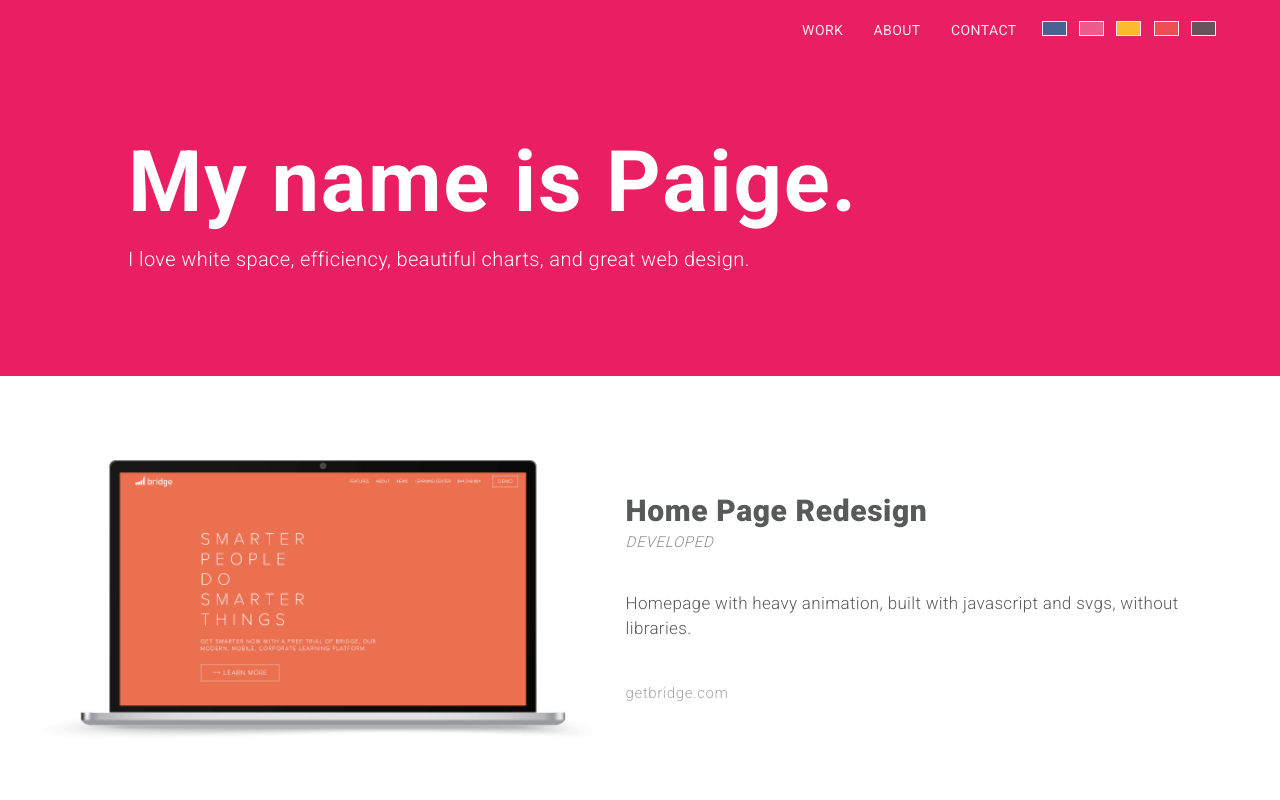
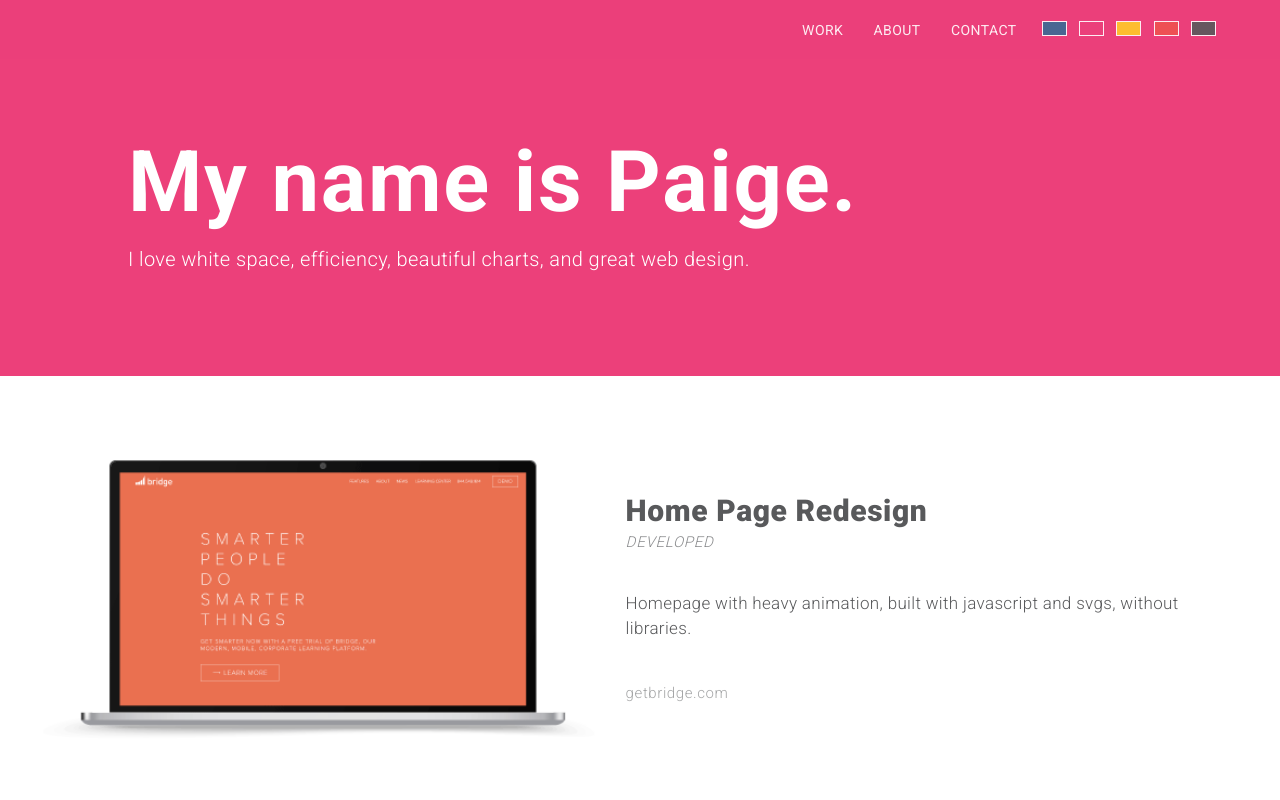
Before and after one commit to pg-g/pg-g.github.io, a plain HTML site: page index.html in a window 1280 px wide. Both pictures are taken after a click on the button 1091 px from the left and 28 px from the top of the page. Shown: the top 800 px of the page. Drawn offline with nearby package versions, Linux system fonts and the light colour scheme.

Commit message:
fixed it

```diff
--- a/home.js
+++ b/home.js
@@ -7,8 +7,8 @@ $('#gold-btn').on("click", function(){
 	$('.link-btn').css('color','#FFCB28');
 });
 $('#orange-btn').on("click", function(){
-	$('.color').css('background-color','#F58967');
-	$('.link-btn').css('color','#F58967');
+	$('.color').css('background-color','#ef5350');
+	$('.link-btn').css('color','#ef5350');
 });
 $('#gray-btn').on("click", function(){
 	$('.color').css('background-color','#58595B');
@@ -19,8 +19,8 @@ $('#dark-btn').on("click", function(){
 	$('.link-btn').css('color','#386B95');
 });
 $('#pink-btn').on("click", function(){
-	$('.color').css('background-color','#E91E63');
-	$('.link-btn').css('color','#E91E63');
+	$('.color').css('background-color','#ec407a');
+	$('.link-btn').css('color','#ec407a');
 });
 $('#green-btn').on("click", function(){
 	$('.color').css('background-color','#4caf50');
--- a/style.css
+++ b/style.css
@@ -93,7 +93,7 @@
   background-color: #58595B;
 }
 .skeleton #pink-btn {
-  background-color: #f06292;
+  background-color: #ec407a;
 }
 .skeleton #green-btn {
   background-color: #4caf50;
```
